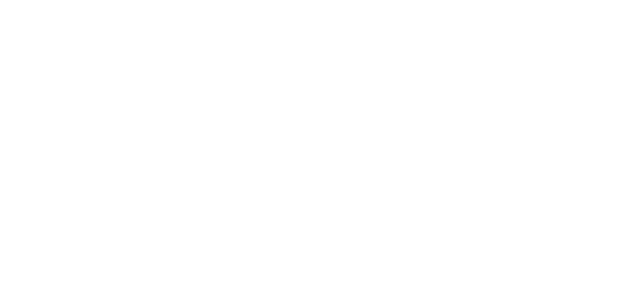
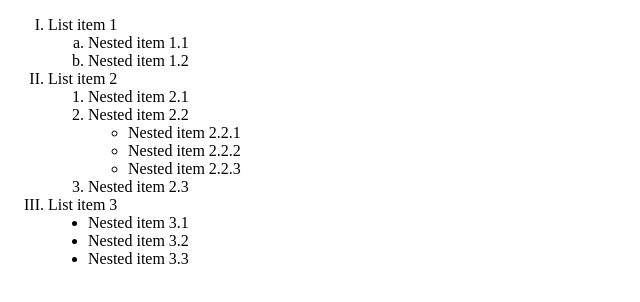
Before and after one commit to thuhaha247-netizen/thuhaha247.github.io, a plain HTML site: page week2/ex2.html in a window 1280 px wide. Shown: the whole page, without its empty margins (0-640 px from the left). Drawn offline with Linux system fonts and the light colour scheme.

Commit message:
Update ex2.html

```diff
--- a/week2/ex2.html
+++ b/week2/ex2.html
@@ -1,6 +1,37 @@
 <!DOCTYPE html>
-<html>
+<html lang="en">
 <head>
 <meta charset="UTF-8">
-<title>HTML Lists</title>
+<title>HTML HTML-Lists</title>
 </head>
+<body>
+<ol type="I">
+<li>List item 1
+<ol type="a">
+<li>Nested item 1.1</li>
+<li>Nested item 1.2</li>
+</ol>
+</li>
+<li>List item 2
+<ol type="1">
+<li>Nested item 2.1</li>
+<li>Nested item 2.2
+<ul type="circle">
+<li>Nested item 2.2.1</li>
+<li>Nested item 2.2.2</li>
+<li>Nested item 2.2.3</li>
+</ul>
+</li>
+<li>Nested item 2.3</li>
+</ol>
+</li>
+<li>List item 3
+<ul type="disc">
+<li>Nested item 3.1</li>
+<li>Nested item 3.2</li>
+<li>Nested item 3.3</li>
+</ul>
+</li>
+</ol>
+</body>
+</html>
```
